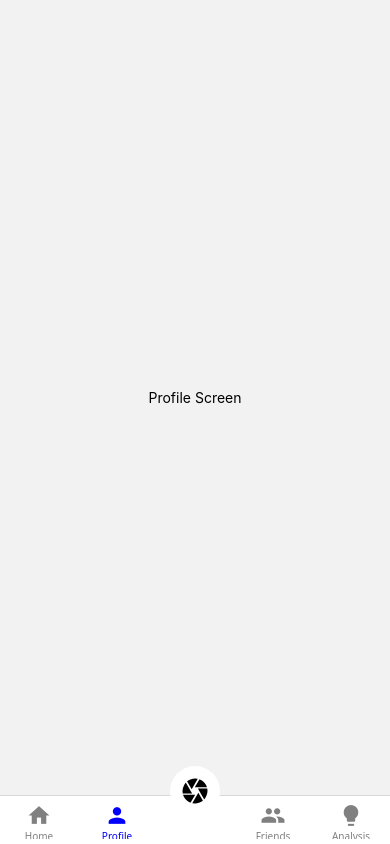
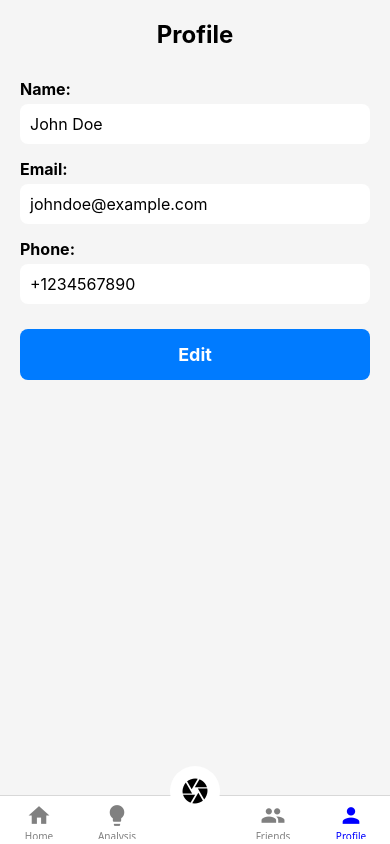
Before and after one commit to md97331/FairShare, a React Native app in the folder receipt-splitter/: screen /Profile in a window 390 px wide. Built offline with nearby package versions, Linux system fonts and the light colour scheme.

Commit message:
front end initials

```diff
--- a/receipt-splitter/App.js
+++ b/receipt-splitter/App.js
@@ -32,15 +32,16 @@ const App = () => {
             let iconName;
             if (route.name === 'Home') {
               iconName = 'home';
-            } else if (route.name === 'Profile') {
-              iconName = 'person';
+            } else if (route.name === 'Analysis') {
+              iconName = 'lightbulb';
             }
             else if(route.name==='Friends'){
               iconName='group';
             }
-            else if (route.name === 'Analysis') {
-              iconName = 'lightbulb';
+            else if (route.name === 'Profile') {
+              iconName = 'person';
             }
+
             return <Icon name={iconName} size={size} color={color} />;
           },
           tabBarActiveTintColor: 'blue',
@@ -49,7 +50,7 @@ const App = () => {
         })}
       >
         <Tab.Screen name="Home" component={HomeScreen} />
-        <Tab.Screen name="Profile" component={ProfileScreen} />
+        <Tab.Screen name="Analysis" component={AnalysisScreen} />
         <Tab.Screen
           name="Camera"
           component={CameraScreen}
@@ -58,7 +59,8 @@ const App = () => {
           }}
         />
         <Tab.Screen name="Friends" component={FriendsScreen} />
-        <Tab.Screen name="Analysis" component={AnalysisScreen} />
+        <Tab.Screen name="Profile" component={ProfileScreen} />
+
       </Tab.Navigator>
     </NavigationContainer>
   );
--- a/receipt-splitter/screens/CameraScreen.js
+++ b/receipt-splitter/screens/CameraScreen.js
@@ -1,3 +1,5 @@
+import React, { useState, useEffect } from 'react';
+import { View, Text, TouchableOpacity, Image, StyleSheet, StatusBar } from 'react-native';
 import { Camera } from 'expo-camera';
 import * as ImagePicker from 'expo-image-picker';
 import TextRecognition from 'react-native-text-recognition';
@@ -48,4 +50,48 @@ const CameraScreen = () => {
     );
   };
 
+  const styles = StyleSheet.create({
+    container: {
+      flex: 1,
+      justifyContent: 'center',
+      alignItems: 'center',
+      backgroundColor: '#f5f5f5',
+      padding: 20,
+    },
+    center: {
+      flex: 1,
+      justifyContent: 'center',
+      alignItems: 'center',
+    },
+    placeholderText: {
+      fontSize: 16,
+      color: 'gray',
+      marginBottom: 20,
+    },
+    scannedText: {
+      fontSize: 16,
+      color: 'black',
+      marginTop: 10,
+      textAlign: 'center',
+    },
+    image: {
+      width: 300,
+      height: 400,
+      borderRadius: 10,
+      marginBottom: 20,
+    },
+    button: {
+      backgroundColor: '#007bff',
+      padding: 15,
+      borderRadius: 8,
+      alignItems: 'center',
+      marginVertical: 10,
+    },
+    buttonText: {
+      color: '#fff',
+      fontSize: 18,
+      fontWeight: 'bold',
+    },
+  });
+
   export default CameraScreen;
--- a/receipt-splitter/screens/FriendsScreen.js
+++ b/receipt-splitter/screens/FriendsScreen.js
@@ -1,10 +1,96 @@
-import React from 'react';
-import { View, Text } from 'react-native';
+import React, { useState } from 'react';
+import { View, Text, TextInput, TouchableOpacity, FlatList, StyleSheet } from 'react-native';
 
-const FriendsScreen = () => (
-  <View style={{ flex: 1, justifyContent: 'center', alignItems: 'center' }}>
-    <Text>Friends Screen</Text>
-  </View>
-);
+const FriendsScreen = () => {
+  const [friends, setFriends] = useState([]);
+  const [friendName, setFriendName] = useState('');
+
+  // Function to add a new friend
+  const addFriend = () => {
+    if (friendName.trim() !== '') {
+      setFriends([...friends, { id: Date.now().toString(), name: friendName }]);
+      setFriendName('');
+    }
+  };
+
+  return (
+    <View style={styles.container}>
+      <Text style={styles.title}>Your Friends</Text>
+
+      {/* Input for adding friends */}
+      <View style={styles.inputContainer}>
+        <TextInput
+          style={styles.input}
+          placeholder="Enter friend's name"
+          value={friendName}
+          onChangeText={setFriendName}
+        />
+        <TouchableOpacity style={styles.addButton} onPress={addFriend}>
+          <Text style={styles.addButtonText}>+ Add</Text>
+        </TouchableOpacity>
+      </View>
+
+      {/* List of Friends */}
+      <FlatList
+        data={friends}
+        keyExtractor={(item) => item.id}
+        renderItem={({ item }) => (
+          <View style={styles.friendItem}>
+            <Text style={styles.friendText}>{item.name}</Text>
+          </View>
+        )}
+      />
+    </View>
+  );
+};
+
+const styles = StyleSheet.create({
+  container: {
+    flex: 1,
+    padding: 20,
+    backgroundColor: '#f5f5f5',
+  },
+  title: {
+    fontSize: 24,
+    fontWeight: 'bold',
+    textAlign: 'center',
+    marginBottom: 20,
+    marginTop: 45,
+  },
+  inputContainer: {
+    flexDirection: 'row',
+    alignItems: 'center',
+    marginBottom: 20,
+  },
+  input: {
+    flex: 1,
+    borderWidth: 1,
+    borderColor: '#ccc',
+    padding: 10,
+    borderRadius: 8,
+    backgroundColor: 'white',
+  },
+  addButton: {
+    backgroundColor: '#007bff',
+    padding: 10,
+    borderRadius: 8,
+    marginLeft: 10,
+  },
+  addButtonText: {
+    color: 'white',
+    fontSize: 16,
+    fontWeight: 'bold',
+  },
+  friendItem: {
+    backgroundColor: 'white',
+    padding: 15,
+    borderRadius: 8,
+    marginBottom: 10,
+    elevation: 3,
+  },
+  friendText: {
+    fontSize: 16,
+  },
+});
 
 export default FriendsScreen;
--- a/receipt-splitter/screens/HomeScreen.js
+++ b/receipt-splitter/screens/HomeScreen.js
@@ -1,10 +1,99 @@
+// import React from 'react';
+// import { View, Text } from 'react-native';
+
+// const HomeScreen = () => (
+//   <View style={{ flex: 1, justifyContent: 'center', alignItems: 'center' }}>
+//     <Text>Home Screen</Text>
+//   </View>
+// );
+
+// export default HomeScreen;
+
 import React from 'react';
-import { View, Text } from 'react-native';
+import { View, Text, TouchableOpacity, FlatList, StyleSheet } from 'react-native';
 
-const HomeScreen = () => (
-  <View style={{ flex: 1, justifyContent: 'center', alignItems: 'center' }}>
-    <Text>Home Screen</Text>
-  </View>
-);
+const HomeScreen = () => {
+  const recentTransactions = [
+    { id: '1', name: 'Dinner with Friends', amount: '$45.00' },
+    { id: '2', name: 'Grocery Split', amount: '$30.75' },
+    { id: '3', name: 'Movie Night', amount: '$25.00' },
+  ];
+
+  const handleCreateBill = () => {
+    alert('Create Bill Clicked!');
+  };
+
+  return (
+    <View style={styles.container}>
+      <Text style={styles.title}>Welcome to FairShare!</Text>
+
+      {/* Create Bill Button */}
+      <TouchableOpacity style={styles.button} onPress={handleCreateBill}>
+        <Text style={styles.buttonText}>+ Create Bill</Text>
+      </TouchableOpacity>
+
+      {/* Recent Transactions List */}
+      <Text style={styles.subtitle}>Recent Transactions</Text>
+      <FlatList
+        data={recentTransactions}
+        keyExtractor={(item) => item.id}
+        renderItem={({ item }) => (
+          <View style={styles.transactionItem}>
+            <Text style={styles.transactionText}>{item.name}</Text>
+            <Text style={styles.amount}>{item.amount}</Text>
+          </View>
+        )}
+      />
+    </View>
+  );
+};
+
+const styles = StyleSheet.create({
+  container: {
+    flex: 1,
+    backgroundColor: '#f5f5f5',
+    padding: 20,
+  },
+  title: {
+    fontSize: 24,
+    fontWeight: 'bold',
+    textAlign: 'center',
+    marginTop: 45,
+  },
+  button: {
+    backgroundColor: '#007bff',
+    padding: 15,
+    borderRadius: 8,
+    alignItems: 'center',
+    marginVertical: 10,
+  },
+  buttonText: {
+    color: '#fff',
+    fontSize: 18,
+    fontWeight: 'bold',
+  },
+  subtitle: {
+    fontSize: 18,
+    fontWeight: 'bold',
+    marginVertical: 10,
+  },
+  transactionItem: {
+    backgroundColor: 'white',
+    padding: 15,
+    borderRadius: 8,
+    marginVertical: 5,
+    flexDirection: 'row',
+    justifyContent: 'space-between',
+    elevation: 3,
+  },
+  transactionText: {
+    fontSize: 16,
+  },
+  amount: {
+    fontSize: 16,
+    fontWeight: 'bold',
+    color: 'green',
+  },
+});
 
 export default HomeScreen;
--- a/receipt-splitter/screens/ProfileScreen.js
+++ b/receipt-splitter/screens/ProfileScreen.js
@@ -1,10 +1,119 @@
-import React from 'react';
-import { View, Text } from 'react-native';
+import React, { useState } from 'react';
+import { View, Text, TextInput, TouchableOpacity, StyleSheet } from 'react-native';
 
-const ProfileScreen = () => (
-  <View style={{ flex: 1, justifyContent: 'center', alignItems: 'center' }}>
-    <Text>Profile Screen</Text>
-  </View>
-);
+const ProfileScreen = () => {
+  // User details state
+  const [user, setUser] = useState({
+    name: 'John Doe',
+    email: 'johndoe@example.com',
+    phone: '+1234567890',
+  });
+
+  const [isEditing, setIsEditing] = useState(false); // Toggle between edit and view mode
+
+  // Function to handle user input changes
+  const handleChange = (key, value) => {
+    setUser({ ...user, [key]: value });
+  };
+
+  return (
+    <View style={styles.container}>
+      <Text style={styles.title}>Profile</Text>
+
+      {/* Display/Edit Name */}
+      <Text style={styles.label}>Name:</Text>
+      {isEditing ? (
+        <TextInput
+          style={styles.input}
+          value={user.name}
+          onChangeText={(text) => handleChange('name', text)}
+        />
+      ) : (
+        <Text style={styles.info}>{user.name}</Text>
+      )}
+
+      {/* Display/Edit Email */}
+      <Text style={styles.label}>Email:</Text>
+      {isEditing ? (
+        <TextInput
+          style={styles.input}
+          value={user.email}
+          onChangeText={(text) => handleChange('email', text)}
+          keyboardType="email-address"
+        />
+      ) : (
+        <Text style={styles.info}>{user.email}</Text>
+      )}
+
+      {/* Display/Edit Phone */}
+      <Text style={styles.label}>Phone:</Text>
+      {isEditing ? (
+        <TextInput
+          style={styles.input}
+          value={user.phone}
+          onChangeText={(text) => handleChange('phone', text)}
+          keyboardType="phone-pad"
+        />
+      ) : (
+        <Text style={styles.info}>{user.phone}</Text>
+      )}
+
+      {/* Edit / Save Button */}
+      <TouchableOpacity
+        style={styles.button}
+        onPress={() => setIsEditing(!isEditing)}
+      >
+        <Text style={styles.buttonText}>{isEditing ? 'Save' : 'Edit'}</Text>
+      </TouchableOpacity>
+    </View>
+  );
+};
+
+const styles = StyleSheet.create({
+  container: {
+    flex: 1,
+    padding: 20,
+    backgroundColor: '#f5f5f5',
+  },
+  title: {
+    fontSize: 24,
+    fontWeight: 'bold',
+    textAlign: 'center',
+    marginBottom: 20,
+  },
+  label: {
+    fontSize: 16,
+    fontWeight: 'bold',
+    marginTop: 10,
+  },
+  info: {
+    fontSize: 16,
+    backgroundColor: 'white',
+    padding: 10,
+    borderRadius: 8,
+    marginVertical: 5,
+  },
+  input: {
+    fontSize: 16,
+    borderWidth: 1,
+    borderColor: '#ccc',
+    padding: 10,
+    borderRadius: 8,
+    backgroundColor: 'white',
+    marginVertical: 5,
+  },
+  button: {
+    backgroundColor: '#007bff',
+    padding: 15,
+    borderRadius: 8,
+    alignItems: 'center',
+    marginTop: 20,
+  },
+  buttonText: {
+    color: 'white',
+    fontSize: 18,
+    fontWeight: 'bold',
+  },
+});
 
 export default ProfileScreen;
```
